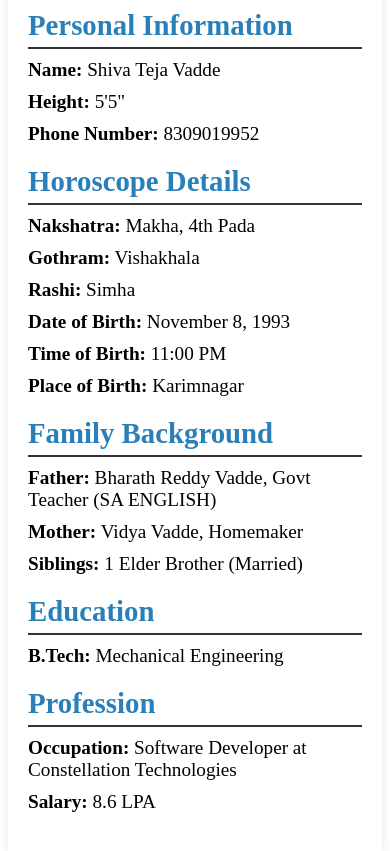
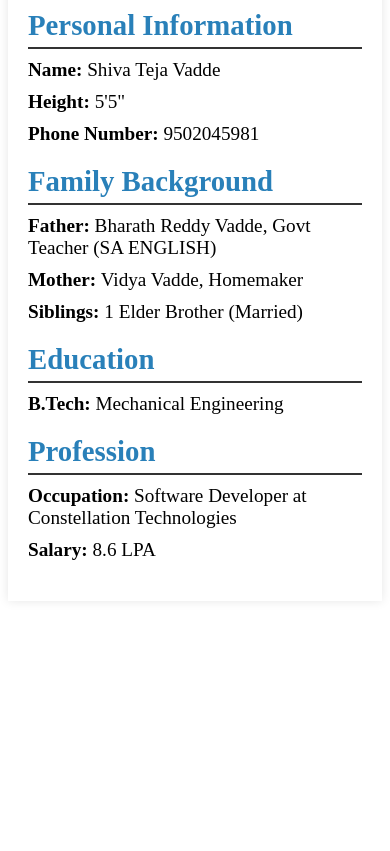
Before and after one commit to ShivaTejaV/BioData, an Angular app: page / in a window 390 px wide. Shown: the part 1300-2151 px from the top of the page. After the commit the page ends 1921 px from the top, so only its background shows below. Built offline with nearby package versions, Linux system fonts and the light colour scheme.

Commit message:
changed mobile number

```diff
--- a/src/app/app.component.html
+++ b/src/app/app.component.html
@@ -16,10 +16,10 @@
       <h2>Personal Information</h2>
       <p><strong>Name:</strong> Shiva Teja Vadde</p>
       <p><strong>Height:</strong> 5'5"</p>
-      <p><strong>Phone Number:</strong> 8309019952</p>
+      <p><strong>Phone Number:</strong> 9502045981</p>
   </div>
 
-  <div class="horoscope">
+  <!-- <div class="horoscope">
       <h2>Horoscope Details</h2>
       <p><strong>Nakshatra:</strong> Makha, 4th Pada</p>
       <p><strong>Gothram:</strong> Vishakhala</p>
@@ -27,7 +27,7 @@
       <p><strong>Date of Birth:</strong> November 8, 1993</p>
       <p><strong>Time of Birth:</strong> 11:00 PM</p>
       <p><strong>Place of Birth:</strong> Karimnagar</p>
-  </div>
+  </div> -->
 
   <div class="family-background">
       <h2>Family Background</h2>
```
